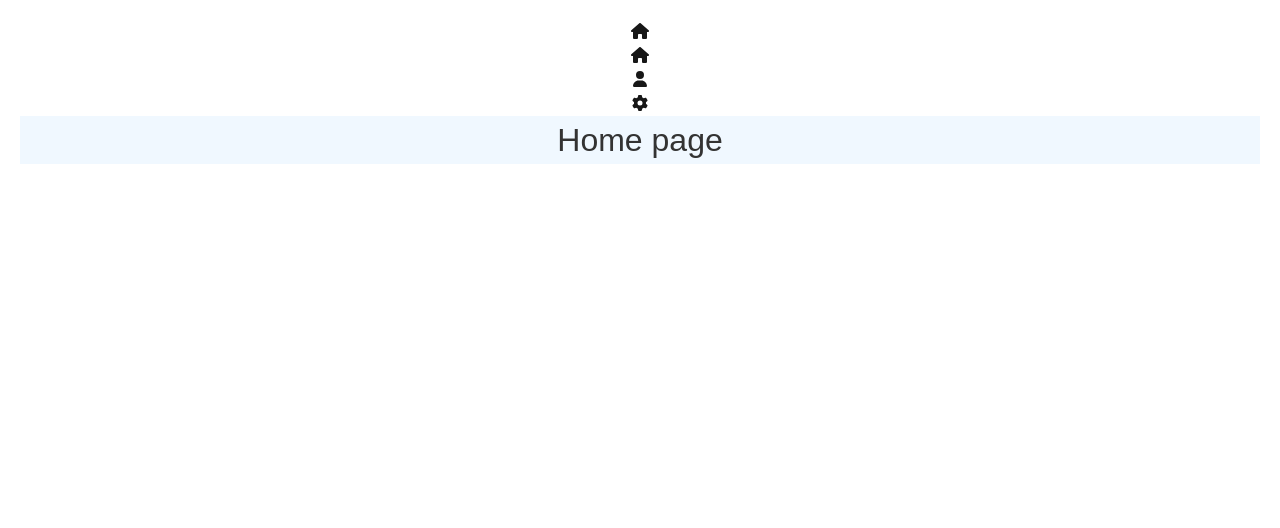
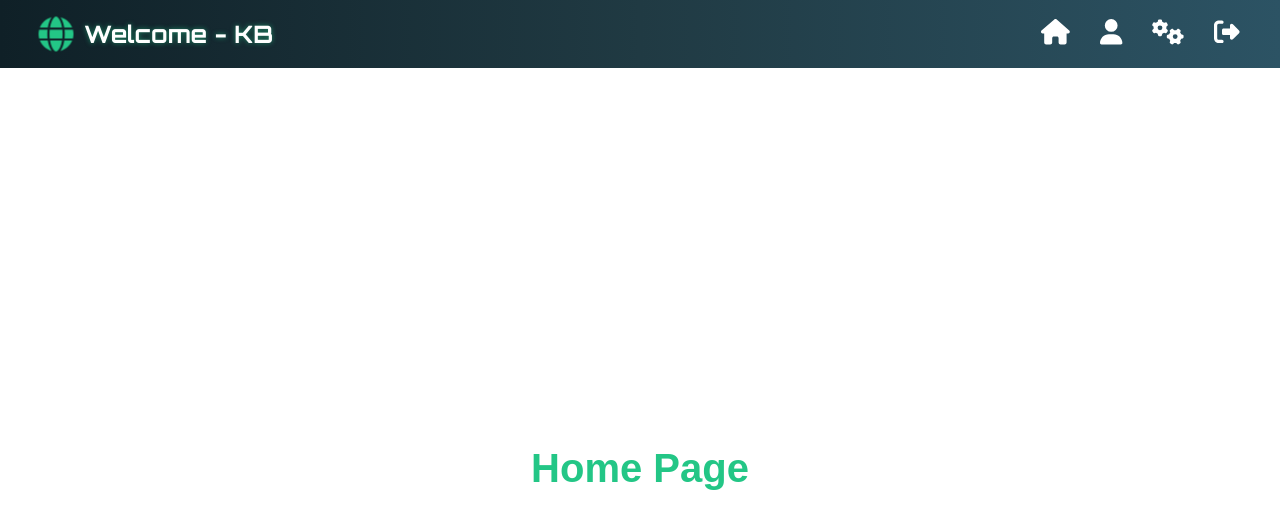
Before and after one commit to tenchq-tp/Knowledge-Base-Websites, a Next.js app in the folder frontend/: page /pages/home in a window 1280 px wide. Shown: the top 528 px of the page. Built offline with nearby package versions, Linux system fonts and the light colour scheme.

Commit message:
Home and Navbar

```diff
--- a/frontend/src/app/component/Navbar.js
+++ b/frontend/src/app/component/Navbar.js
@@ -1,100 +1,53 @@
-//บอกให้ Next.js รู้ว่าไฟล์นี้ทำงานฝั่ง Client Side, จำเป็นเมื่อคุณใช้ Next.js App Router
-"use client"
+"use client";
 
-//ใช้ useEffect() เพื่อรันโค้ดเมื่อ component ถูกโหลด
-import { useEffect, useState } from "react";
-
-// useRouter ใช้สำหรับนำทางไปยังหน้าอื่น, next/navigation คือเวอร์ชันใหม่ที่ใช้ใน App Router
 import { useRouter } from "next/navigation";
-
+import styles from "../style/navbar.module.css";
 import { FontAwesomeIcon } from "@fortawesome/react-fontawesome";
 import {
   faHome,
   faUser,
-    faGear //เพิ่มไอคอน gear
+  faCogs,
+  faSignOutAlt,
+  faGlobe,
 } from "@fortawesome/free-solid-svg-icons";
 
-import styles from "../style/navbar.module.css"
-
-
-export default function Navbar()
-{
-    // ใช้เพื่อเปลี่ยนเส้นทาง
+export default function Navbar() {
   const router = useRouter();
 
-
-     const [ShowSubMenu, setShowSubMenu] = useState(false);
-
-     const toggleSubMenu = () => {
-         setShowSubMenu(!showSubMenu);
+  const handleLogout = () => {
+    localStorage.removeItem("token");
+    router.push("/");
   };
 
-     //     const goToProfile = () => {
-//         router.push("/profile");
-//     }
-
-     const goTo = (path) =>{
-        setShowSubMenu(false); // ซ่อนเมนูหลังคลิก
-        router.push(path);
-     };
-
-
-    return(
-        <nav className={styles.navbarList}>
-            {/* Logo */}
+  return (
+    <nav className={styles.navbar}>
       <div className={styles.logo}>
-                <FontAwesomeIcon icon={ faHome } className={styles.icon} />
-
+        <FontAwesomeIcon icon={faGlobe} className={styles.logoIcon} />
+        <span className={styles.logoText}>Welcome - KB</span>
       </div>
-
-
       <ul className={styles.navLinks}>
         <li
-                    onClick={() => router.push("/pages/home")} className= {styles.navItem}>
-                    <FontAwesomeIcon icon={ faHome } className={styles.icon} />
+          onClick={() => router.push("/pages/home")}
+          className={styles.navItem}
+        >
+          <FontAwesomeIcon icon={faHome} className={styles.icon} />
         </li>
-
         <li
-                    onClick={() => router.push("/pages/profile")} className= {styles.navItem}>
-                    <FontAwesomeIcon icon={ faUser } className={styles.icon} />
+          onClick={() => router.push("/pages/profile")}
+          className={styles.navItem}
+        >
+          <FontAwesomeIcon icon={faUser} className={styles.icon} />
         </li>
-
-                {/* setting มี 2 อัน คือ settingrole กับ settinguser */}
         <li
-                    onClick={toggleSubMenu} className= {styles.navItem}>
-                    <FontAwesomeIcon icon={ faGear } className={styles.icon} />
+          onClick={() => router.push("/pages/setting")}
+          className={styles.navItem}
+        >
+          <FontAwesomeIcon icon={faCogs} className={styles.icon} />
         </li>
-
-                {ShowSubMenu &&(
-                    <div className="styles.subsetting">
-
-                            <li onClick={() => goTo("/setting/settingprofile")}>
-                                <FontAwesomeIcon icon= { faUser } /> Setting Profile
+        <li onClick={handleLogout} className={styles.navItem}>
+          <FontAwesomeIcon icon={faSignOutAlt} className={styles.icon} />
         </li>
-
-                            <li onClick={() => goTo("/setting/settingrole")}>
-                                <FontAwesomeIcon icon= { faUser }  /> Setting Role
-                            </li>
-
-                    </div>
-                )}
-
       </ul>
-
     </nav>
-
   );
 }
-
-
-
- //router.push("/login") จะเปลี่ยนหน้าไป /login เมื่อกดปุ่ม
-    //const goToHome = () => {
-        //router.push("/home");
-  //}
-
-
-
-//      const goToSetting = () => {
-//         router.push("/setting");
-//     }
--- a/frontend/src/app/pages/home/page.js
+++ b/frontend/src/app/pages/home/page.js
@@ -1,46 +1,21 @@
-//บอกให้ Next.js รู้ว่าไฟล์นี้ทำงานฝั่ง Client Side
-//จำเป็นเมื่อคุณใช้ Next.js App Router
-"use client"
+"use client";
 
-//ใช้ useEffect() เพื่อรันโค้ดเมื่อ component ถูกโหลด
-//import { useEffect } from "react";
-
-
-// useRouter ใช้สำหรับนำทางไปยังหน้าอื่น
-// next/navigation คือเวอร์ชันใหม่ที่ใช้ใน App Router
 import { useRouter } from "next/navigation";
 
-
- // ดึง Navbar component มาใช้
- //"../../folder/__filename_.__นามสกุล file"
 import Navbar from "../../component/Navbar";
 import styles from "../../style/home.module.css";
 
+export default function Homepage() {
+  const router = useRouter();
 
+  const handleLogout = () => {};
 
-// Function Homepage เป็น Component หลัก
-export default function Homepage()
-{
-    const router =  useRouter();
-
-    const handleLogout = () => {        //ประกาศฟังก์ชันชื่อ handleLogout เป็น arrow function ใช้สำหรับจัดการเหตุการณ์เมื่อผู้ใช้กดปุ่มออกจากระบบ
-    localStorage.removeItem("token");   //ปกติ token นี้คือ JWT token ที่ใช้ยืนยันตัวตนของผู้ใช้หลังจาก login เมื่อลบ token ออก ระบบจะไม่สามารถระบุตัวตนของผู้ใช้ได้อีก เท่ากับว่า "ออกจากระบบ"
-    router.push("/");                   // หลัง logout จะพาผู้ใช้กลับไปหน้าแรก
- };
-
-
-    const goBack = () => {
-        router.push ('/page');
-    }
-
-
-    return(
-        <div className={styles.homepage}>
-
-            {/*✅ ใส่ Navbar เพื่อแสดงเมนู  */}
-            <Navbar/>
-            <h1 className={styles.title}> Home page </h1>
-
-        </div>
-    );
+  return (
+    <>
+      <Navbar />
+      <div className={styles.container}>
+        <h1 className={styles.title}>Home Page </h1>
+      </div>
+    </>
+  );
 }
--- a/frontend/src/app/style/home.module.css
+++ b/frontend/src/app/style/home.module.css
@@ -1,13 +1,22 @@
-
-
-.homepage {
-  padding: 20px;
+.container {
+  background-color: #fff;
+  color: #fff;
+  min-height: 100vh;
+  padding: 2rem;
   text-align: center;
-
+  display: flex;
+  flex-direction: column;
+  justify-content: center;
+  align-items: center;
 }
 
 .title {
-  font-size: 32px;
-  color: #333;
-  background-color: aliceblue;
+  font-size: 2.5rem;
+  font-weight: bold;
+  color: #23c686;
 }
+
+.subtitle {
+  font-size: 1.2rem;
+  margin-top: 1rem;
+}
--- a/frontend/src/app/style/navbar.module.css
+++ b/frontend/src/app/style/navbar.module.css
@@ -0,0 +1,70 @@
+@import url('https://fonts.googleapis.com/css2?family=Orbitron:wght@500;700&display=swap');
+
+.navbar {
+    display: flex;
+    justify-content: space-between;
+    align-items: center;
+    background: linear-gradient(90deg, #0f2027, #203a43, #2c5364);
+    padding: 16px 40px;
+    box-shadow: 0 4px 15px rgba(0, 0, 0, 0.3);
+}
+
+.logo {
+    display: flex;
+    align-items: center;
+    gap: 12px;
+    color: #23c686;
+    font-weight: bold;
+    font-family: "Orbitron", sans-serif;
+    font-size: 1.8rem;
+    text-shadow: 0 0 5px rgba(35, 198, 134, 0.6);
+}
+
+.logoIcon {
+    font-size: 2rem;
+    color: #23c686;
+    animation: pulse 1.5s infinite;
+}
+
+.logoText {
+    color: #ffffff;
+    font-weight: bold;
+    font-size: 1.5rem;
+}
+
+.navLinks {
+    display: flex;
+    gap: 30px;
+    list-style: none;
+}
+
+.navItem {
+    cursor: pointer;
+    color: #ffffff;
+    font-size: 1.3rem;
+    transition: color 0.3s ease, transform 0.3s ease;
+}
+
+.navItem:hover {
+    color: #23c686;
+    transform: scale(1.15);
+}
+
+.icon {
+    font-size: 1.6rem;
+}
+
+/* Animation */
+@keyframes pulse {
+    0% {
+        transform: scale(1);
+    }
+
+    50% {
+        transform: scale(1.1);
+    }
+
+    100% {
+        transform: scale(1);
+    }
+}
```
Also changed, not shown: frontend/src/app/page.tsx (+10 -100 lines). Lines whose indentation alone changed are shown as unchanged.
